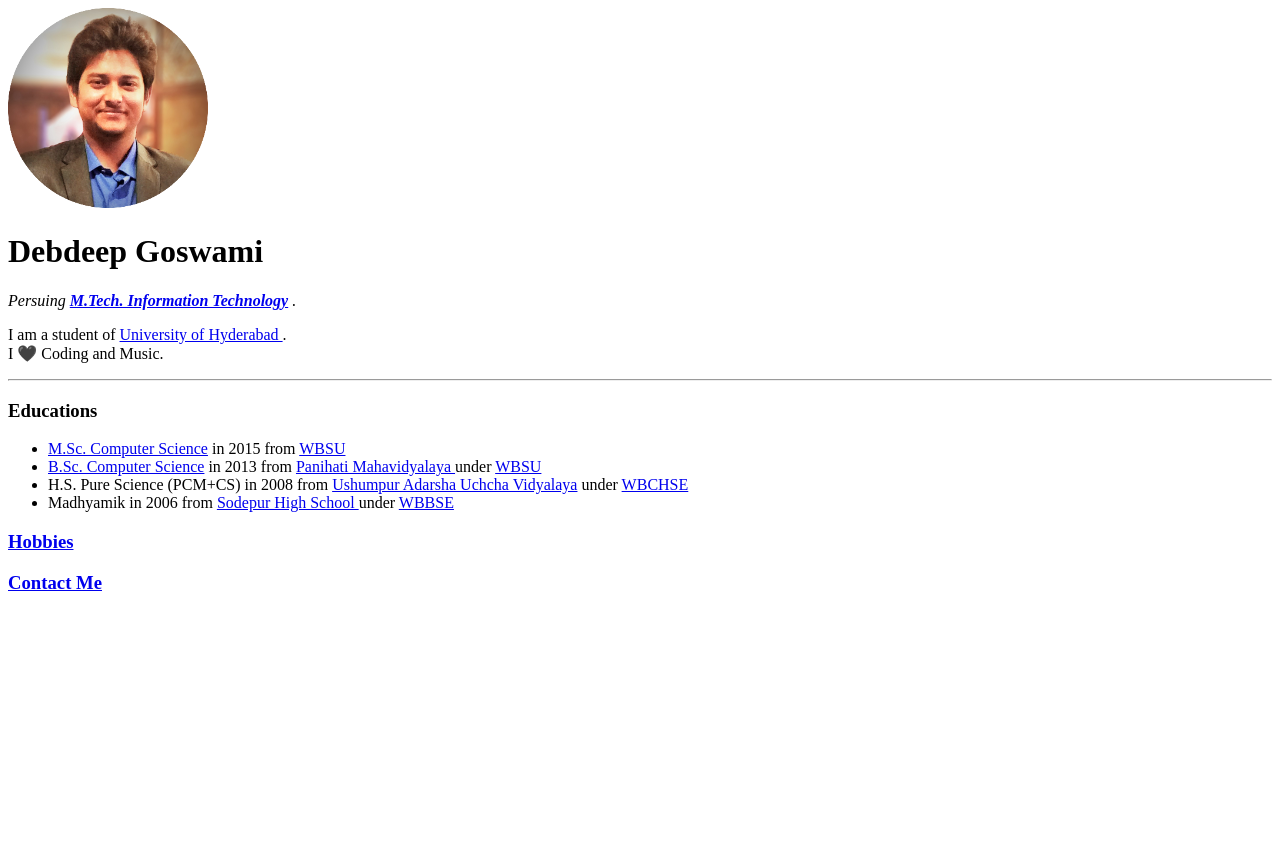
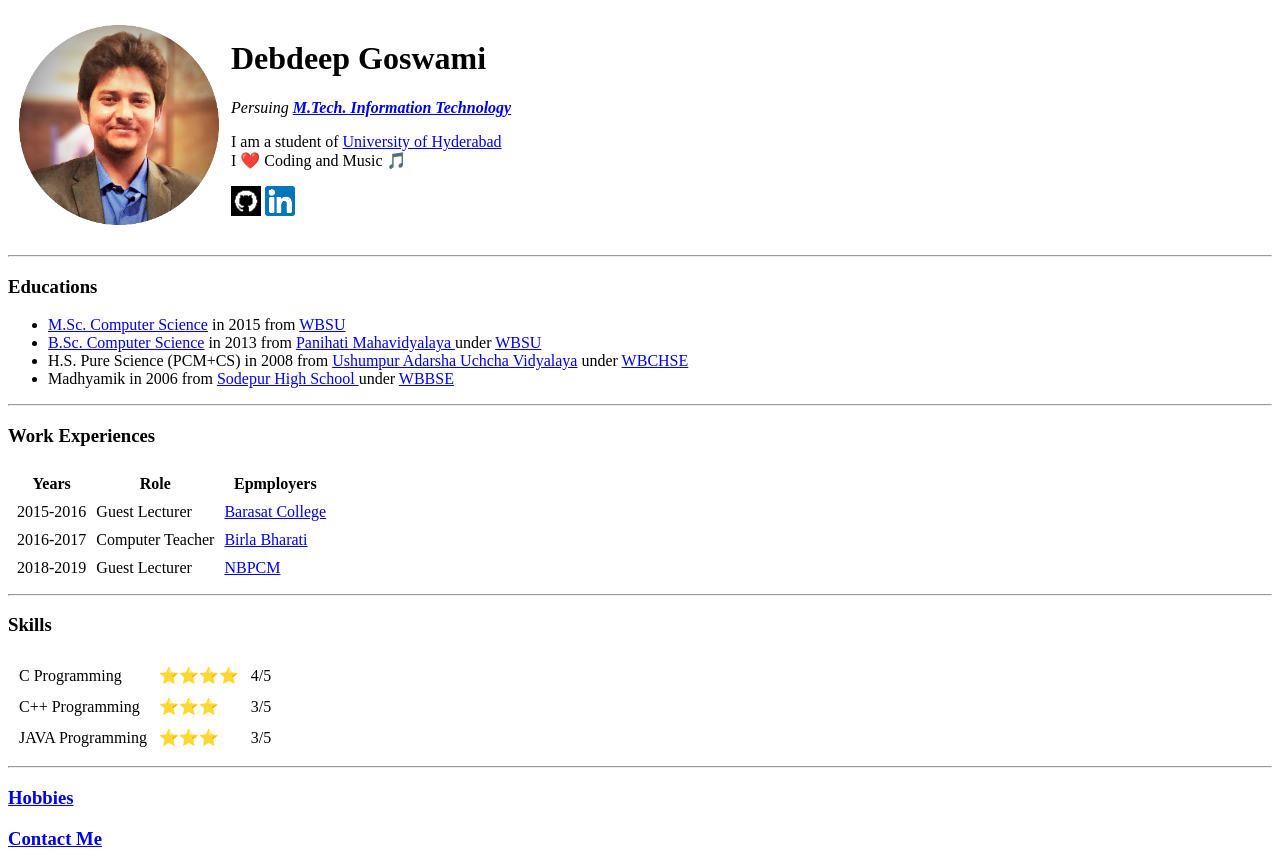
Before and after one commit to Debdeep-Goswami/Web-Development, a plain HTML site: page HTML - Personal Site/index.html in a window 1280 px wide. Before the commit the page ends 800 px from the top, so only its background shows below. Drawn offline with Linux system fonts and the light colour scheme.

Commit message:
Add files via upload

```diff
--- a/HTML - Personal Site/index.html
+++ b/HTML - Personal Site/index.html
@@ -7,11 +7,20 @@
 </head>
 
 <body>
-  <img src="images/debdeep.png" alt="debdeep profile picture">
-  <h1>Debdeep Goswami</h1>
-  <p><em>Persuing <strong><a href="https://scis.uohyd.ac.in/">M.Tech. Information Technology</a> </strong>.</em></p>
-  <p>I am a student of <a href="https://www.uohyd.ac.in/"> University of Hyderabad </a> . <br> I 🖤 Coding and Music.</p>
+  <table cellspacing="10">
+    <tr>
+      <td><img src="images/debdeep.png" alt="debdeep profile picture"></td>
+      <td>
+        <h1>Debdeep Goswami</h1>
+        <p><em>Persuing <strong><a href="https://scis.uohyd.ac.in/">M.Tech. Information Technology</a> </strong></em></p>
+        <p>I am a student of <a href="https://www.uohyd.ac.in/"> University of Hyderabad </a>  <br> I ❤️ Coding and Music 🎵 </p>
+        <p><a href="https://github.com/Debdeep-Goswami"><img src="images/github.png" alt="Github"></a> <a href="https://www.linkedin.com/in/debdeepgoswami/"><img src="images/linkedin.png" alt="LinkedIN"></a></p>
+      </td>
+    </tr>
+  </table>
+
   <hr>
+
   <h3>Educations</h3>
   <ul>
     <li><a href="https://wbsu.ac.in/department/computer-science/">M.Sc. Computer Science</a> in 2015 from <a href="https://wbsu.ac.in/">WBSU</a></li>
@@ -20,8 +29,67 @@
     <li>H.S. Pure Science (PCM+CS) in 2008 from <a href="https://www.facebook.com/ushumpur.adarsha/">Ushumpur Adarsha Uchcha Vidyalaya</a> under <a href="https://wbchse.nic.in/html/index.html">WBCHSE</a></li>
     <li>Madhyamik in 2006 from <a href="http://www.sodepurhighschool.in/">Sodepur High School </a> under <a href="http://wbbse.org/">WBBSE</a></li>
   </ul>
-  <a href="hobbies.html"><h3>Hobbies</h3></a>
-  <a href="contact-me.html"><h3>Contact Me</h3></a>
+
+  <hr>
+
+  <h3>Work Experiences</h3>
+  <table cellspacing="8">
+    <thead>
+      <th>Years</th>
+      <th>Role</th>
+      <th>Epmployers</th>
+    </thead>
+    <tbody>
+      <tr>
+        <td>2015-2016</td>
+        <td>Guest Lecturer</td>
+        <td><a href="http://www.barasatcollege.ac.in/">Barasat College</a></td>
+      </tr>
+      <tr>
+        <td>2016-2017</td>
+        <td>Computer Teacher</td>
+        <td><a href="https://birlabharati.org/">Birla Bharati</a></td>
+      </tr>
+      <tr>
+        <td>2018-2019</td>
+        <td>Guest Lecturer</td>
+        <td><a href="https://nbpcm.org/">NBPCM</a></td>
+      </tr>
+    </tbody>
+    <tfoot>
+
+    </tfoot>
+  </table>
+
+  <hr>
+
+  <h3>Skills</h3>
+  <table cellspacing="10">
+    <tr>
+      <td>C Programming</td>
+      <td>⭐⭐⭐⭐</td>
+      <td>4/5</td>
+    </tr>
+    <tr>
+      <td>C++ Programming</td>
+      <td>⭐⭐⭐</td>
+      <td>3/5</td>
+    </tr>
+    <tr>
+      <td>JAVA Programming</td>
+      <td>⭐⭐⭐</td>
+      <td>3/5</td>
+    </tr>
+  </table>
+
+
+  <hr>
+  <a href="hobbies.html">
+    <h3>Hobbies</h3>
+  </a>
+  <a href="contact-me.html">
+    <h3>Contact Me</h3>
+  </a>
 </body>
 
 </html>
```
Also changed, not shown: HTML - Personal Site/contact-me.html (+20 -3 lines), HTML - Personal Site/images/github.png (added), HTML - Personal Site/images/linkedin.png (added).
